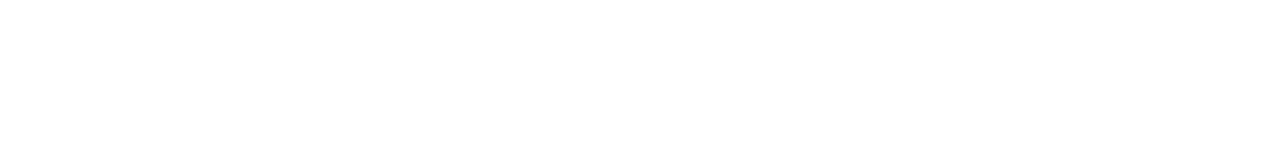
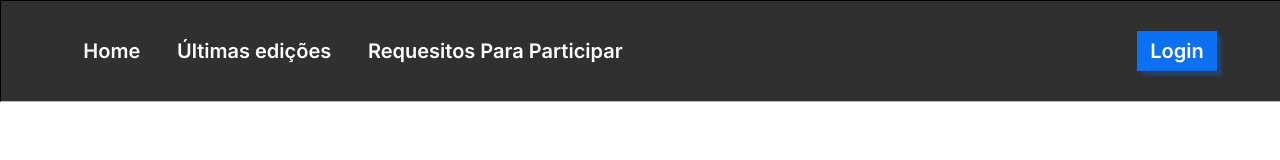
Before and after one commit to Lewy-Oliveira/bootcamp-dnc, a plain HTML site: page index.html in a window 1280 px wide. Drawn offline with Linux system fonts and the light colour scheme.

Commit message:
adicionando css

```diff
--- /dev/null
+++ b/estilo.css
@@ -0,0 +1,51 @@
+@import url('https://fonts.googleapis.com/css2?family=Inter:wght@100..900&display=swap');
+
+body{
+    margin: 0;
+    padding: 0;
+}
+#principal{
+    width: 100%;
+    height: 100px;
+    border: 1px solid black;
+    background-color: #303030;
+    display: flex;
+    justify-content: space-between;
+    align-items: center;
+    border-bottom: 1px solid #bababa;
+
+}
+
+#principal div a{
+    font-family: Inter;
+    font-size: 20px;
+    font-weight:600 ;
+    color: white;
+    text-decoration: none;
+}
+
+    #principal div a:hover{
+        color: #cccccc;
+    }
+
+#menu{
+    display: flex;
+    width: 45%;
+    justify-content: space-around;
+    align-items: center;
+    margin-left: 5%;
+}
+
+#principal button{
+    margin-right: 5%;
+    background-color:#0c70f2;
+    border: 0;
+    height: 40px;
+    width: 80px;
+    font-family: Inter;
+    font-size: 20px;
+    font-weight: 600;
+    color: white;
+    box-shadow: 5px 5px 2px rgba(12, 112, 242, 0.25);
+    cursor: pointer;
+}
--- a/index.html
+++ b/index.html
@@ -4,8 +4,20 @@
     <meta charset="UTF-8">
     <meta name="viewport" content="width=device-width, initial-scale=1.0">
     <title>Bootcam DNC</title>
+    <link rel="stylesheet" href="estilo.css">
+
+    <style>
+
+    </style>
 </head>
 <body>
-
+    <nav id="principal">
+        <div id="menu">
+            <a href="">Home</a>
+            <a href="">Últimas edições</a>
+            <a href="">Requesitos Para Participar</a>
+        </div>
+        <button>Login</button>
+    </nav>
 </body>
 </html>
```
